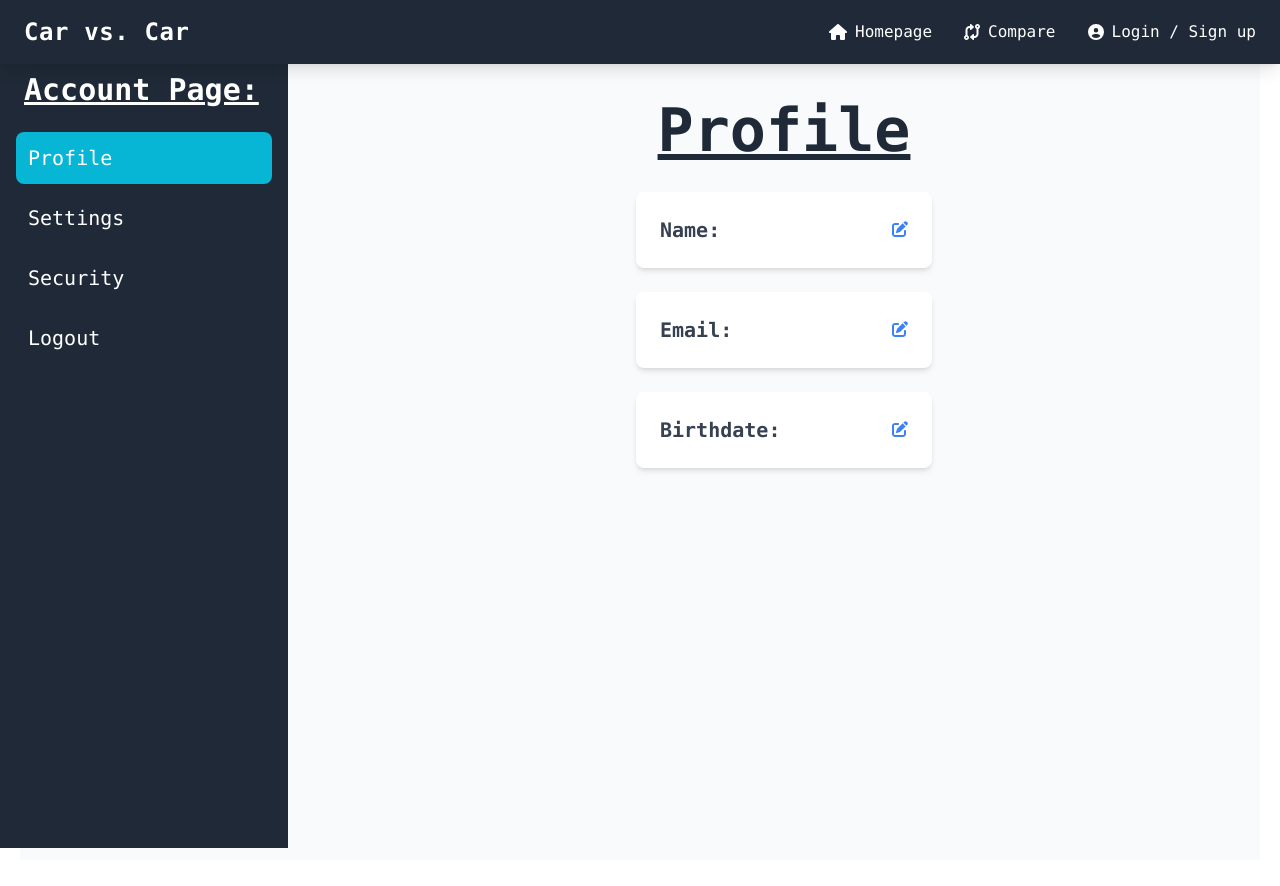
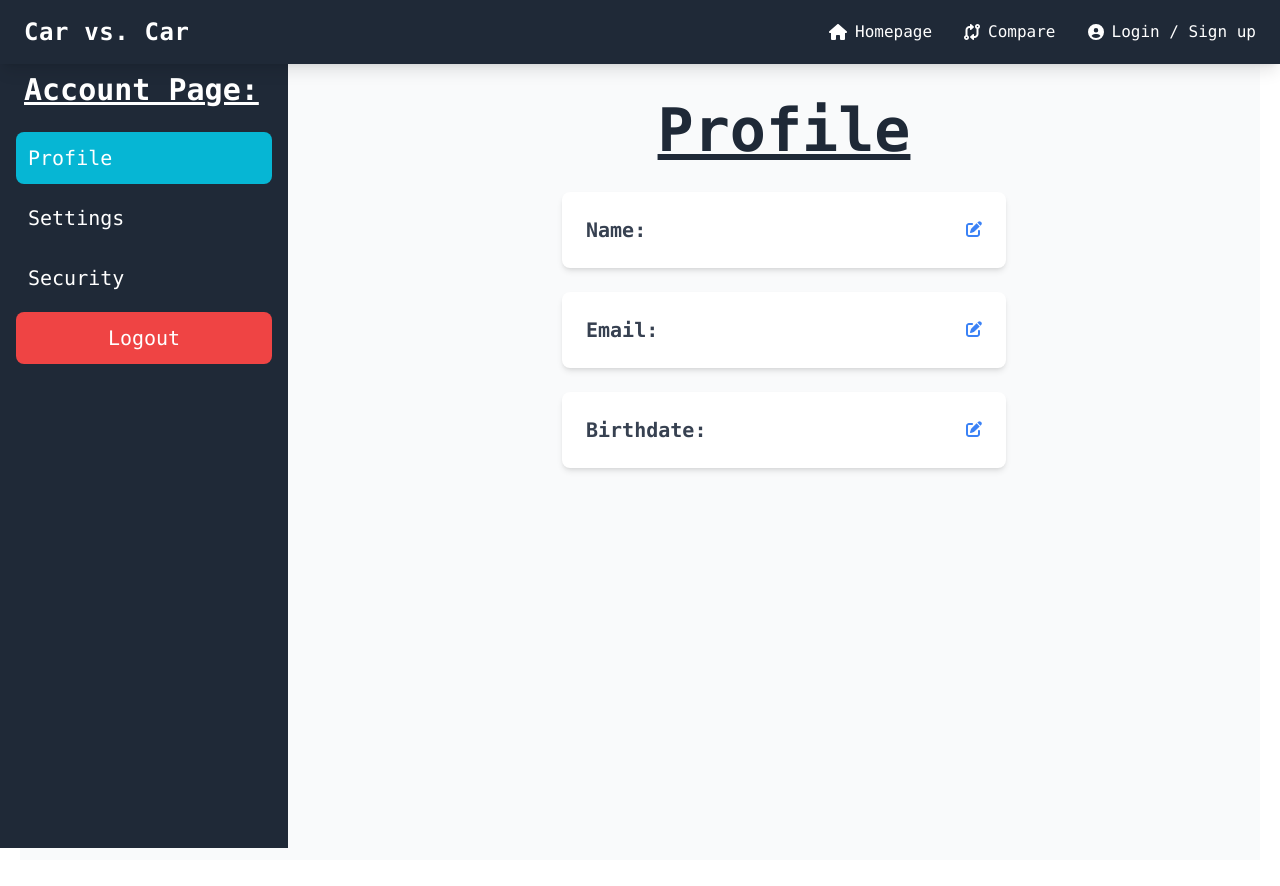
Before and after one commit to alramirez729/CarVsCar, a React (Create React App) app in the folder frontend/: page /account in a window 1280 px wide. Shown: the top 886 px of the page. Built offline with nearby package versions, Linux system fonts and the light colour scheme.

Commit message:
Logout functionality on navbar and account pages - logout looks better - account page styling again.

```diff
--- a/frontend/src/Navbar.js
+++ b/frontend/src/Navbar.js
@@ -8,6 +8,8 @@ function Navbar() {
   const { isLoggedIn, setIsLoggedIn } = useContext(AuthContext);
   const [dropdownOpen, setDropdownOpen] = useState(false);
   const navigate = useNavigate('');
+  const [showLogoutModal, setShowLogoutModal] = useState(false);
+
 
   const handleLogout = () => {
     localStorage.removeItem('token');
@@ -65,19 +67,43 @@ function Navbar() {
                   </Link>
                   <button
                     onClick={() => {
-                      handleLogout();
+                      setShowLogoutModal(true);
                       setDropdownOpen(false);
                     }}
                     className="block w-full text-left px-4 py-2 hover:bg-gray-200"
                   >
                     Logout
                   </button>
+
                 </div>
               )}
             </li>
           )}
         </ul>
       </div>
+      {/* Logout Confirmation Modal */}
+      {showLogoutModal && (
+        <div className="fixed inset-0 flex items-center justify-center bg-black bg-opacity-50 z-50">
+          <div className="bg-white p-6 rounded-lg shadow-lg text-center w-96">
+            <h2 className="text-2xl font-semibold mb-4 text-black">Are you sure you want to logout?</h2>
+            <div className="flex justify-center space-x-4">
+              <button
+                onClick={handleLogout}
+                className="bg-red-500 text-white px-6 py-2 rounded-lg hover:bg-red-600 transition"
+              >
+                Logout
+              </button>
+              <button
+                onClick={() => setShowLogoutModal(false)}
+                className="bg-gray-300 px-6 py-2 rounded-lg hover:bg-gray-400 transition"
+              >
+                Cancel
+              </button>
+            </div>
+          </div>
+        </div>
+        )}
+
     </nav>
   );
 }
--- a/frontend/src/pages/accountPage.js
+++ b/frontend/src/pages/accountPage.js
@@ -7,14 +7,15 @@ import axios from 'axios';
 
 function AccountPage() {
   const [selectedSection, setSelectedSection] = useState('Profile');
-  const { setIsLoggedIn } = useContext(AuthContext); // Removed `isLoggedIn` since it's not used
+  const { setIsLoggedIn } = useContext(AuthContext);
   const [userInfo, setUserInfo] = useState({
     name: '',
     email: '',
-    birthdate: null, // Ensuring birthdate is included
+    birthdate: null,
   });
   const [editField, setEditField] = useState(null);
   const [editedValue, setEditedValue] = useState('');
+  const [showLogoutModal, setShowLogoutModal] = useState(false);
   const navigate = useNavigate();
 
   useEffect(() => {
@@ -30,7 +31,7 @@ function AccountPage() {
         setUserInfo({
           ...response.data.user,
           birthdate: response.data.user.birthdate
-            ? response.data.user.birthdate.split('T')[0] // Extract only YYYY-MM-DD
+            ? response.data.user.birthdate.split('T')[0]
             : '',
         });
       } catch (error) {
@@ -62,7 +63,7 @@ function AccountPage() {
       const token = localStorage.getItem('token');
       const response = await axios.put(
         'http://localhost:3000/users/update',
-        { [field]: editedValue }, // Save as is, since input type="date" provides YYYY-MM-DD
+        { [field]: editedValue },
         {
           headers: {
             Authorization: `Bearer ${token}`,
@@ -82,7 +83,6 @@ function AccountPage() {
     setEditField(null);
   };
 
-  // ✅ Profile Section Fix: Handled birthdate correctly while keeping other fields unchanged
   const profileSection = (
     <div className="space-y-6">
       {Object.keys(userInfo).map((field) => (
@@ -92,7 +92,6 @@ function AccountPage() {
             {editField === field ? (
               <div className="flex items-center space-x-2">
                 {field === 'birthdate' ? (
-                  // ✅ Native Date Picker Fix: Prevents shifting issues
                   <input
                     type="date"
                     value={editedValue || ''}
@@ -123,9 +122,7 @@ function AccountPage() {
             ) : (
               <div className="flex items-center space-x-2">
                 <span className="text-gray-600">
-                  {field === 'birthdate' && userInfo.birthdate
-                    ? userInfo.birthdate // Directly use the stored value (YYYY-MM-DD)
-                    : userInfo[field]}
+                  {field === 'birthdate' && userInfo.birthdate ? userInfo.birthdate : userInfo[field]}
                 </span>
                 <button
                   onClick={() => handleEditClick(field)}
@@ -141,28 +138,12 @@ function AccountPage() {
     </div>
   );
 
-  // ✅ Kept Other Sections Unchanged
-  const sections = {
-    Profile: profileSection,
-    Settings: <div className="bg-white p-6 rounded-lg shadow-md">Your Account Settings</div>,
-    Security: <div className="bg-white p-6 rounded-lg shadow-md">Security and Password Options</div>,
-    Logout: (
-      <button
-        className="bg-red-500 text-white py-2 px-4 mx-52 rounded-lg hover:bg-red-600 transition duration-300"
-        onClick={handleLogout}
-      >
-        Logout
-      </button>
-    ),
-  };
-
   return (
-    <div className="flex h-screen bg-gray-50 overflow-hidden">
-      {/* ✅ Sidebar (Skipped, No Changes) */}
+    <body className="bg-gray-50 overflow-hidden">
       <aside className="w-72 bg-gray-800 text-white p-6 space-y-6 h-screen fixed top-12 left-0">
         <h2 className="font-mono text-3xl font-bold mb-6 underline">Account Page:</h2>
         <ul className="space-y-2 -mx-2 text-xl">
-          {Object.keys(sections).map((section) => (
+          {['Profile', 'Settings', 'Security'].map((section) => (
             <li
               key={section}
               className={`font-mono cursor-pointer p-3 rounded-lg transition duration-300 ${
@@ -173,15 +154,48 @@ function AccountPage() {
               {section}
             </li>
           ))}
+          <li
+            className="font-mono cursor-pointer p-3 rounded-lg bg-red-500 hover:bg-red-600 transition duration-300 text-center"
+            onClick={() => setShowLogoutModal(true)}
+          >
+            Logout
+          </li>
         </ul>
       </aside>
-
-      {/* ✅ Main Content (Skipped, No Changes) */}
       <main className="flex-1 p-8 ml-72 h-screen overflow-y-auto flex flex-col items-center">
         <h1 className="text-6xl font-semibold mb-6 text-gray-800 underline font-mono p-2 ">{selectedSection}</h1>
-        <div className="font-mono space-y-6 w-1/3">{sections[selectedSection]}</div>
+        <div className="font-mono space-y-6 w-1/2">
+          {selectedSection === 'Profile' && profileSection}
+          {selectedSection === 'Settings' && <div className="bg-white p-6 rounded-lg shadow-md">Your Account Settings</div>}
+          {selectedSection === 'Security' && <div className="bg-white p-6 rounded-lg shadow-md">Security and Password Options</div>}
+        </div>
       </main>
-    </div>
+
+      {/* Logout Confirmation Modal */}
+      {/* Logout Confirmation Modal */}
+        {showLogoutModal && (
+          <div className="fixed inset-0 flex items-center justify-center bg-black bg-opacity-50 z-50">
+            <div className="bg-white p-6 rounded-lg shadow-lg text-center w-96">
+              <h2 className="text-2xl font-semibold mb-4 text-gray-900">Are you sure you want to logout?</h2>
+              <div className="flex justify-center space-x-4">
+                <button
+                  onClick={handleLogout}
+                  className="bg-red-500 text-white px-6 py-2 rounded-lg hover:bg-red-600 transition"
+                >
+                  Logout
+                </button>
+                <button
+                  onClick={() => setShowLogoutModal(false)}
+                  className="bg-gray-300 px-6 py-2 rounded-lg hover:bg-gray-400 transition"
+                >
+                  Cancel
+                </button>
+              </div>
+            </div>
+          </div>
+        )}
+
+    </body>
   );
 }
 
```
